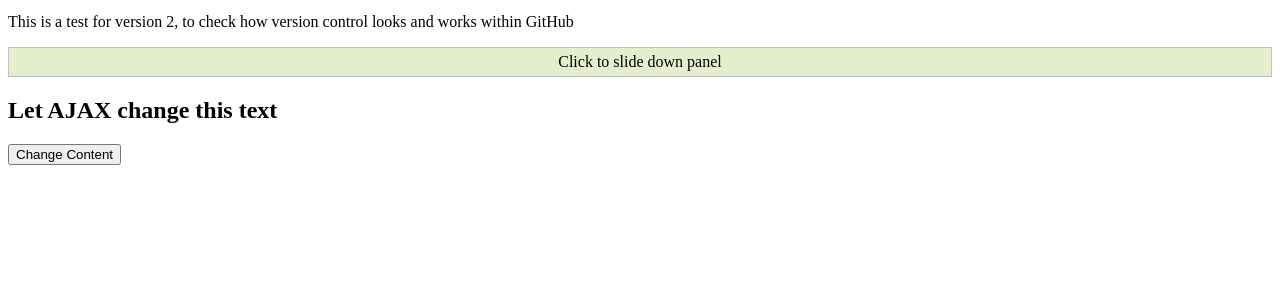
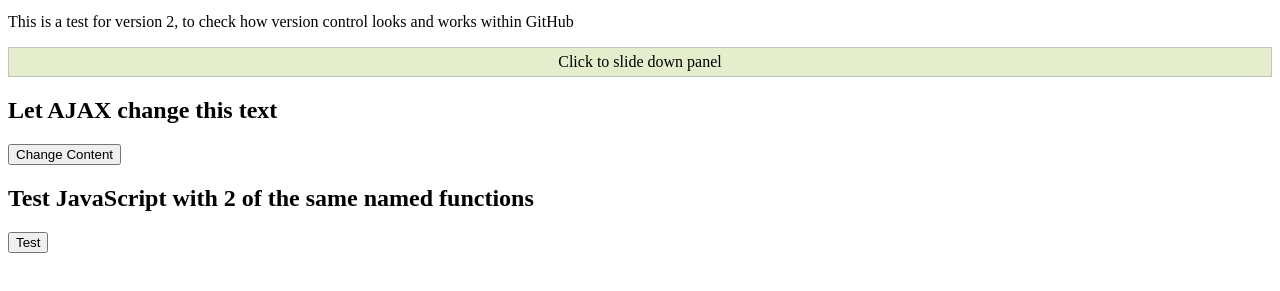
Before and after one commit to marcc1875/Web-Programming, a plain HTML site: page index.html in a window 1280 px wide. Shown: the part 129-420 px from the top of the page. Drawn offline with nearby package versions, Linux system fonts and the light colour scheme.

Commit message:
Version 8

```diff
--- a/index.html
+++ b/index.html
@@ -21,5 +21,9 @@
   <h2>Let AJAX change this text</h2>
   <button type="button" onclick="loadDoc()">Change Content</button>
 </div>
+
+<h2>Test JavaScript with 2 of the same named functions</h2>
+   <button type="button" onclick="abc()">Test</button>
+
 </body>
 </html>
```
